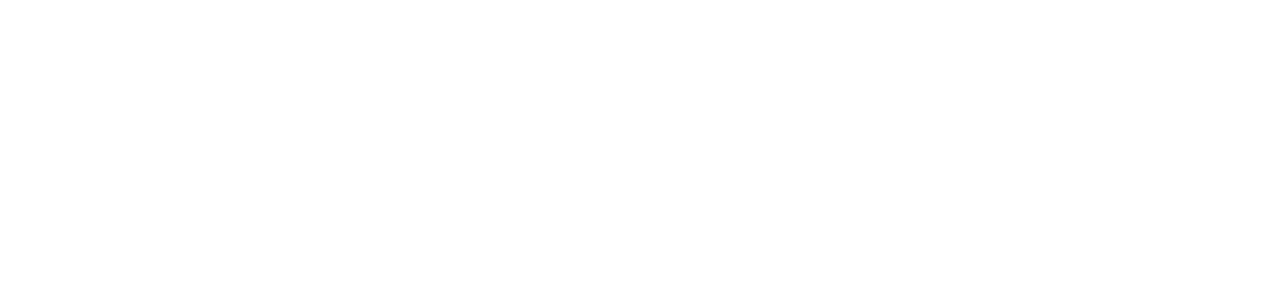
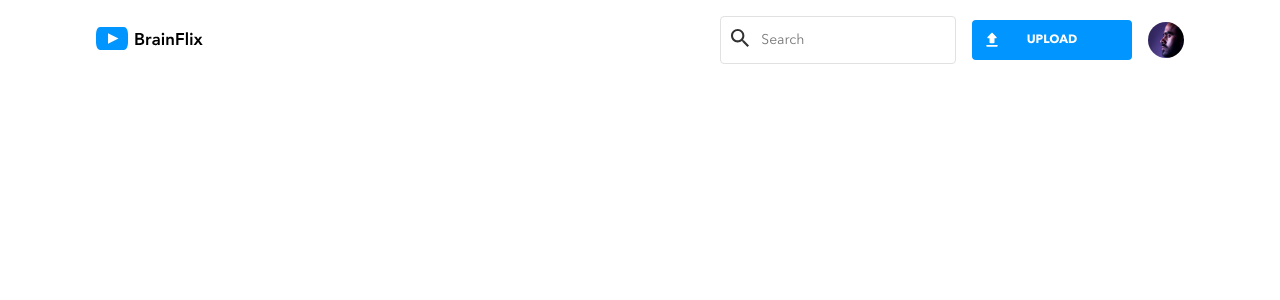
Before and after one commit to ccameronn/cameron-browne-brainflix, a React (Create React App) app: page / in a window 1280 px wide. Shown: the top 300 px of the page. Built offline with nearby package versions, Linux system fonts and the light colour scheme.

Commit message:
NavBar rendering and styled

```diff
--- a/src/App.js
+++ b/src/App.js
@@ -1,4 +1,5 @@
 import './App.scss';
+import NavBar from "./components/NavBar/NavBar";
 
 function App() {
   return (
@@ -16,7 +17,7 @@
       </header>
     */}
 
-
+    <NavBar />
 
 
 
--- a/src/components/Component/Component.css
+++ /dev/null
@@ -1 +0,0 @@
-/*# sourceMappingURL=Component.css.map */
--- /dev/null
+++ b/src/components/NavBar/NavBar.css
@@ -0,0 +1,149 @@
+@font-face {
+  font-family: "AvenirNext";
+  src: url("../../assets/fonts/AvenirNextLTPro-Regular.otf") format("opentype");
+  font-style: normal;
+  font-weight: 400;
+}
+@font-face {
+  font-family: "AvenirNext";
+  src: url("../../assets/fonts/AvenirNextLTPro-Bold.otf") format("opentype");
+  font-style: normal;
+  font-weight: 700;
+}
+.nav {
+  background-color: #FFFFFF;
+  display: flex;
+  flex-direction: column;
+  align-items: center;
+  padding: 1rem;
+}
+@media (min-width: 768px) {
+  .nav {
+    display: flex;
+    flex-direction: row;
+    justify-content: space-between;
+    padding: 1rem 2rem;
+  }
+}
+@media (min-width: 1280px) {
+  .nav {
+    padding: 1rem 6rem;
+  }
+}
+@media (min-width: 768px) {
+  .nav__logo {
+    padding-right: 2rem;
+  }
+}
+.nav__container {
+  display: flex;
+  width: 100%;
+  padding: 1rem 0;
+  align-items: center;
+}
+@media (min-width: 768px) {
+  .nav__container {
+    justify-content: flex-end;
+    padding: 0;
+  }
+}
+.nav__search {
+  border-radius: 4px;
+  border: 1px solid #E1E1E1;
+  width: 100%;
+  padding: 12px 20px 12px 40px;
+  background-image: url(../../assets/images/icons/search.svg);
+  background-position: 10px 12px;
+  background-repeat: no-repeat;
+  font-family: "AvenirNext";
+  font-style: normal;
+  font-weight: 400;
+  color: #323232;
+  font-size: 0.8125rem;
+  line-height: 1.125rem;
+}
+@media (min-width: 768px) {
+  .nav__search {
+    width: 40%;
+    font-family: "AvenirNext";
+    font-style: normal;
+    font-weight: 400;
+    color: #323232;
+    font-size: 0.875rem;
+    line-height: 1.375rem;
+  }
+}
+@media (min-width: 1280px) {
+  .nav__search {
+    width: 25%;
+  }
+}
+.nav__search:focus {
+  border: 1px solid #0095FF;
+  outline: none;
+}
+.nav__avatar {
+  width: 36px;
+  height: 36px;
+  border-radius: 50%;
+  flex: 0 0 auto;
+  margin-left: 1rem;
+  background-size: cover;
+  background-image: url("../../assets/images/Mohan-muruge.jpg");
+}
+.nav__upload-buttons {
+  font-family: AvenirNext;
+  font-style: normal;
+  font-weight: 700;
+  color: #AFAFAF;
+  font-size: 0.625rem;
+  line-height: 1.25rem;
+  width: 100%;
+  height: 2.5rem;
+  background-color: #0095FF;
+  border: none;
+  border-radius: 4px;
+  color: #FFFFFF;
+  background-image: url(../../assets/images/icons/upload.svg);
+  background-position: 10px 50%;
+  background-repeat: no-repeat;
+  background-size: 1.25rem;
+  cursor: pointer;
+  display: flex;
+  align-items: center;
+  justify-content: center;
+}
+.nav__upload-buttons:hover {
+  background-color: #0065AD;
+}
+@media (min-width: 768px) {
+  .nav__upload-buttons {
+    font-family: AvenirNext;
+    font-style: normal;
+    font-weight: 700;
+    color: #AFAFAF;
+    font-size: 0.75rem;
+    line-height: 1.25rem;
+    color: #FFFFFF;
+    width: 160px;
+    margin-left: 1rem;
+    display: flex;
+    align-items: center;
+    justify-content: center;
+  }
+}
+
+.button-tablet {
+  display: none;
+}
+@media (min-width: 768px) {
+  .button-tablet {
+    display: flex;
+  }
+}
+
+@media (min-width: 768px) {
+  .button-mobile {
+    display: none;
+  }
+}/*# sourceMappingURL=NavBar.css.map */
--- /dev/null
+++ b/src/components/NavBar/NavBar.js
@@ -0,0 +1,33 @@
+import React from "react";
+
+import "./NavBar.scss";
+
+import logo from "../../assets/images/logo/BrainFlix-logo.svg";
+
+function Nav() {
+
+  return (
+    <nav className="nav">
+      <a src="/">
+        <img src={logo} alt="BrainFlix Logo" className="nav__logo" />
+      </a>
+      <div className="nav__container">
+        <input
+            type="search"
+          placeholder="Search"
+          className="nav__search"
+          id="search-input"
+        ></input>
+        <a src="/" className="nav__upload-buttons button-tablet">
+          UPLOAD
+        </a>
+        <div className="nav__avatar"></div>
+      </div>
+      <a src="/" className="nav__upload-buttons button-mobile">
+        UPLOAD
+      </a>
+    </nav>
+  );
+}
+
+export default Nav;
--- /dev/null
+++ b/src/components/NavBar/NavBar.scss
@@ -0,0 +1,123 @@
+@use "../../styles/partials/colors" as *;
+@use "../../styles/partials/responsive" as *;
+@use "../../styles/partials/fonts" as *;
+
+
+
+.nav {
+  background-color: $BrainFlix-White;
+  display: flex;
+  flex-direction: column;
+  align-items: center;
+  padding: 1rem;
+
+  @include tablet {
+    display: flex;
+    flex-direction: row;
+    justify-content: space-between;
+    padding: 1rem 2rem;
+  }
+
+  @include desktop {
+    padding: 1rem 6rem;
+  }
+
+  &__logo {
+    @include tablet {
+      padding-right: 2rem;
+    }
+  }
+
+  &__container {
+    display: flex;
+    width: 100%;
+    padding: 1rem 0;
+    align-items: center;
+
+    @include tablet {
+      justify-content: flex-end;
+      padding: 0;
+    }
+  }
+
+  &__search {
+    border-radius: 4px;
+    border: 1px solid $BrainFlix-Mercury;
+    width: 100%;
+    padding: 12px 20px 12px 40px;
+    background-image: url(../../assets/images/icons/search.svg);
+    background-position: 10px 12px;
+    background-repeat: no-repeat;
+    @include mobile-body-copy;
+
+    @include tablet {
+      width: 40%;
+      @include tablet-body-copy;
+    }
+
+    @include desktop {
+      width: 25%;
+    }
+
+    &:focus {
+      border: 1px solid $BrainFlix-Blue;
+      outline: none;
+    }
+  }
+
+  &__avatar {
+    width: 36px;
+    height: 36px;
+    border-radius: 50%;
+    flex: 0 0 auto;
+    margin-left: 1rem;
+    background-size: cover;
+    background-image: url("../../assets/images/Mohan-muruge.jpg");
+  }
+
+  &__upload-buttons {
+    @include mobile-label-button;
+    width: 100%;
+    height: 2.5rem;
+    background-color: $BrainFlix-Blue;
+    border: none;
+    border-radius: 4px;
+    color: $BrainFlix-White;
+    background-image: url(../../assets/images/icons/upload.svg);
+    background-position: 10px 50%;
+    background-repeat: no-repeat;
+    background-size: 1.25rem;
+    cursor: pointer;
+    display: flex;
+    align-items: center;
+    justify-content: center;
+
+    &:hover {
+      background-color: $BrainFlix-DarkBlue;
+    }
+
+    @include tablet {
+      @include tablet-label-button;
+      color: $BrainFlix-White;
+      width: 160px;
+      margin-left: 1rem;
+      display: flex;
+      align-items: center;
+      justify-content: center;
+    }
+  }
+}
+
+.button-tablet {
+  display: none;
+
+  @include tablet {
+    display: flex;
+  }
+}
+
+.button-mobile {
+  @include tablet {
+    display: none;
+  }
+}
--- /dev/null
+++ b/src/styles/partials/_colors.scss
@@ -0,0 +1,11 @@
+// PRIMARY
+$BrainFlix-Black: #323232;
+$BrainFlix-Blue: #0095FF;
+$BrainFlix-Silver: #AFAFAF;
+$BrainFlix-White: #FFFFFF;
+
+// SECONDARY
+$BrainFlix-DarkBlack: #000000;
+$BrainFlix-DarkBlue: #0065AD;
+$BrainFlix-Mercury: #E1E1E1;
+$BrainFlix-Alabaster: #FAFAFA;
--- /dev/null
+++ b/src/styles/partials/_fonts.scss
@@ -0,0 +1,86 @@
+@use "./colors" as *;
+
+//Importing Fonts
+@font-face {
+  font-family: "AvenirNext";
+  src: url("../../assets/fonts/AvenirNextLTPro-Regular.otf") format("opentype");
+  font-style: normal;
+  font-weight: 400;
+}
+
+@font-face {
+  font-family: "AvenirNext";
+  src: url("../../assets/fonts/AvenirNextLTPro-Bold.otf") format("opentype");
+  font-style: normal;
+  font-weight: 700;
+}
+
+// Setting Text Styles
+@mixin regular-text($color, $font-size) {
+  font-family: "AvenirNext";
+  font-style: normal;
+  font-weight: 400;
+  color: $color;
+  font-size: $font-size;
+}
+
+@mixin bold-text($color, $font-size) {
+  font-family: AvenirNext;
+  font-style: normal;
+  font-weight: 700;
+  color: $color;
+  font-size: $font-size;
+}
+
+//Responsive Text Styles
+//Mobile
+@mixin mobile-page-header {
+  @include bold-text($BrainFlix-Black, 1.5rem);
+  line-height: 2rem;
+}
+
+@mixin mobile-section-header {
+  @include bold-text($BrainFlix-Black, 0.75rem);
+  line-height: 1.25rem;
+}
+
+@mixin mobile-subheader {
+  @include bold-text($BrainFlix-Black, 0.8125rem);
+  line-height: 1.125rem;
+}
+
+@mixin mobile-body-copy {
+  @include regular-text($BrainFlix-Black, 0.8125rem);
+  line-height: 1.125rem;
+}
+
+@mixin mobile-label-button {
+  @include bold-text($BrainFlix-Silver, 0.625rem);
+  line-height: 1.25rem;
+}
+
+//Desktop & Tablet
+@mixin tablet-page-header {
+  @include bold-text($BrainFlix-Black, 2.0625rem);
+  line-height: 2.75rem;
+}
+
+@mixin tablet-section-header {
+  @include bold-text($BrainFlix-Black, 0.75rem);
+  line-height: 1.25rem;
+}
+
+@mixin tablet-subheader {
+  @include bold-text($BrainFlix-Black, 0.875rem);
+  line-height: 1.375rem;
+}
+
+@mixin tablet-body-copy {
+  @include regular-text($BrainFlix-Black, 0.875rem);
+  line-height: 1.375rem;
+}
+
+@mixin tablet-label-button {
+  @include bold-text($BrainFlix-Silver, 0.75rem);
+  line-height: 1.25rem;
+}
--- /dev/null
+++ b/src/styles/partials/_responsive.scss
@@ -0,0 +1,14 @@
+$tablet-width: 768px;
+$desktop-width: 1280px;
+
+@mixin tablet {
+  @media (min-width: $tablet-width) {
+    @content;
+  }
+}
+
+@mixin desktop {
+  @media (min-width: $desktop-width) {
+    @content;
+  }
+}
```
Also changed, not shown: src/components/Component/Component.scss (deleted), src/components/MainVideo/MainVideo.js (added), 2 other files (tests, documents, lock files or other folders).
